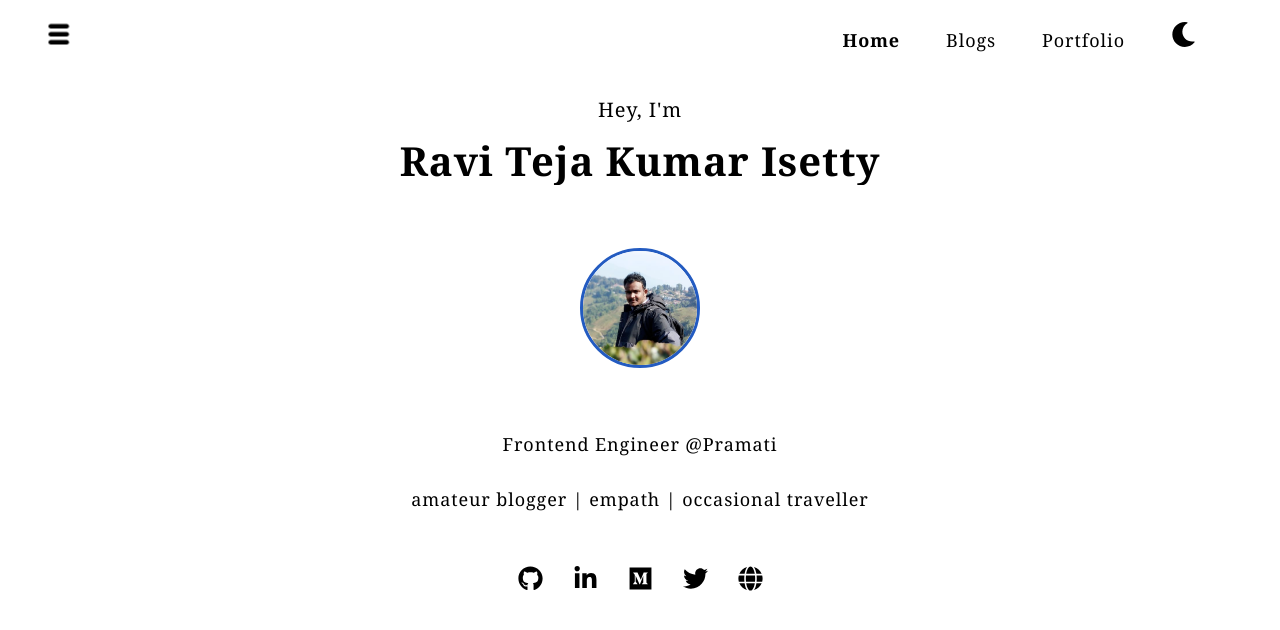
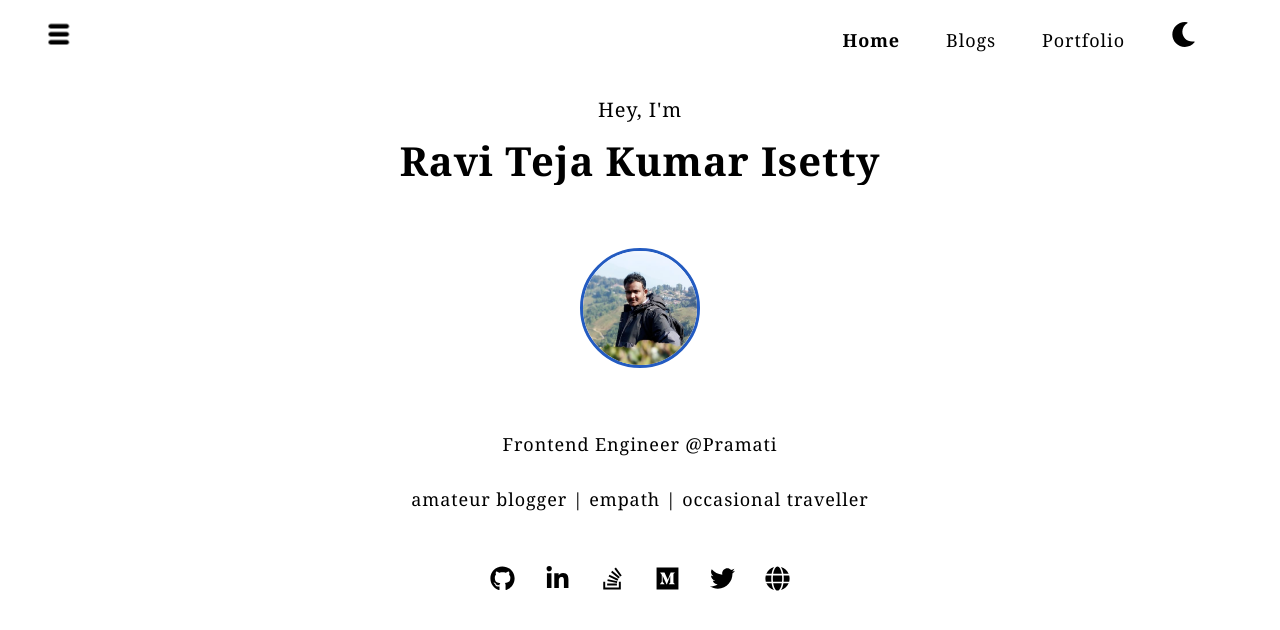
Before and after one commit to iravitejakumar/iravitejakumar.github.io, a Gatsby site: page / in a window 1280 px wide. Built offline with nearby package versions, Linux system fonts and the light colour scheme; Gatsby itself is replaced by a stand-in of ours; a web font is replaced by a local one.

Commit message:
Added Stackoverflow icon

```diff
--- a/src/components/ContactMe.js
+++ b/src/components/ContactMe.js
@@ -1,19 +1,20 @@
 import React from 'react';
 import PropTypes from 'prop-types';
 import FadeIn from './FadeIn';
-import { FaTwitter, FaMedium, FaGithub, FaLinkedinIn, FaGlobe } from 'react-icons/fa';
+import { FaTwitter, FaMedium, FaGithub, FaLinkedinIn, FaGlobe, FaStackOverflow } from 'react-icons/fa';
 
 let CONTACT_DETAILS = [];
-CONTACT_DETAILS.push(['https://github.com/iravitejakumar',       <FaGithub/>,      'Github']);             // GITHUB_URL
-CONTACT_DETAILS.push(['https://linkedin.com/in/iravitejakumar/', <FaLinkedinIn/>,  'LinkedIn']);           // LINKEDIN_URL
-CONTACT_DETAILS.push(['https://medium.com/@iravitejakumar',       <FaMedium/>,         'Medium']);           // Medium URL
-CONTACT_DETAILS.push(['https://twitter.com/iravitejakumar',     <FaTwitter/>,     'Twitter']);            // TWITTER_URL
-CONTACT_DETAILS.push(['https://iravitejakumar.github.io',         <FaGlobe/>,       'Website']);            // WEB_URL
+CONTACT_DETAILS.push(['https://github.com/iravitejakumar', <FaGithub />, 'Github']);             // GITHUB_URL
+CONTACT_DETAILS.push(['https://linkedin.com/in/iravitejakumar/', <FaLinkedinIn />, 'LinkedIn']);           // LINKEDIN_URL
+CONTACT_DETAILS.push(['https://stackoverflow.com/users/6701984/isetty-ravitejakumar', <FaStackOverflow />, 'StackOverflow']);           // LINKEDIN_URL
+CONTACT_DETAILS.push(['https://medium.com/@iravitejakumar', <FaMedium />, 'Medium']);           // Medium URL
+CONTACT_DETAILS.push(['https://twitter.com/iravitejakumar', <FaTwitter />, 'Twitter']);            // TWITTER_URL
+CONTACT_DETAILS.push(['https://iravitejakumar.github.io', <FaGlobe />, 'Website']);            // WEB_URL
 
-const ContactMe = ({theme}) => {
-  return(
+const ContactMe = ({ theme }) => {
+  return (
     <div className="width100 textcenter padT10 oh ">
-      <FadeIn style={{ animationDelay: '0.25s'}}>
+      <FadeIn style={{ animationDelay: '0.25s' }}>
         {CONTACT_DETAILS.map((contactItem) => {
           const url = contactItem[0];
           const ICON = contactItem[1];
```
